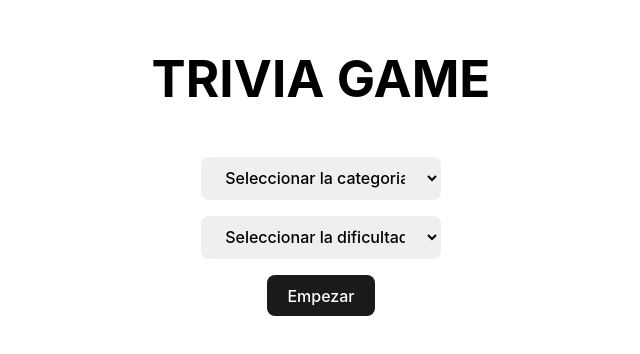
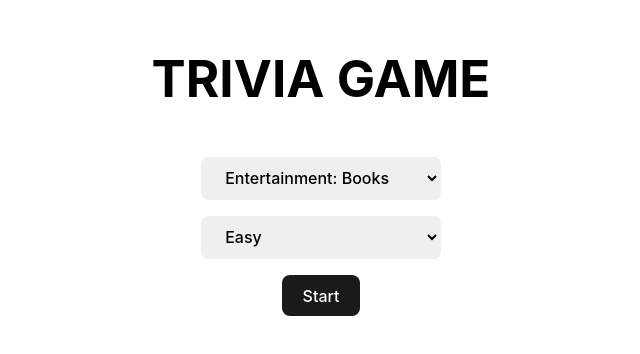
Before and after one commit to ericktucto/triviavue, a Vue app: page / in a window 1280 px wide. Shown: the part 234-588 px from the top of the page, without its empty margins (319-959 px from the left). Built offline with nearby package versions, Linux system fonts and the light colour scheme.

Commit message:
Obteniendo y mostrando las preguntas

```diff
--- a/src/App.vue
+++ b/src/App.vue
@@ -1,10 +1,25 @@
 <script setup>
-import ConfigTrivia from './components/Form/ConfigTrivia.vue';
+import { ref } from "vue";
+import ConfigTrivia from "./components/Form/ConfigTrivia.vue";
+import TriviaGame from "./components/Form/TriviaGame.vue";
 
+const results = ref([]);
+const currentScreen = ref("config");
+
+async function requestQuestions({ category, difficulty }) {
+  let url =
+    "https://opentdb.com/api.php?amount=5&category=:category&difficulty=:difficulty&type=multiple";
+  url = url.replace(":category", category).replace(":difficulty", difficulty);
+  const response = await fetch(url);
+  const data = await response.json();
+  data.results.forEach(r => results.value.push(r));
+  currentScreen.value = 'started';
+}
 </script>
 
 <template>
-  <ConfigTrivia/>
+  <ConfigTrivia @selected-config="requestQuestions" v-if="currentScreen === 'config'" />
+  <TriviaGame :results="results" v-if="currentScreen === 'started'"/>
 </template>
 
 <style scoped>
--- a/src/components/Form/ConfigTrivia.vue
+++ b/src/components/Form/ConfigTrivia.vue
@@ -1,28 +1,28 @@
 <script setup>
 import { ref, defineEmits } from 'vue'
-import { categorias } from './../../datos.json';
+import { categories } from './../../datos.json';
 const emit = defineEmits(['selectedConfig']);
-const dificultad = ref("");
-const categoria = ref("");
+const difficulty = ref("easy");
+const category = ref("10");
 function onSubmit() {
-  emit("selectedConfig", { categoria: categoria.value, dificultad: dificultad.value });
+  emit("selectedConfig", { category: category.value, difficulty: difficulty.value });
 }
 </script>
 
 <template>
   <form @submit.prevent="onSubmit">
     <h1>TRIVIA GAME</h1>
-    <select name="categoria" id="categoria" required v-model="categoria">
-      <option value="" hidden>Seleccionar la categoria</option>
-      <option v-for="categoria, index in categorias" :key="index" :value="index">{{ categoria }}</option>
+    <select name="category" id="category" required v-model="category">
+      <option value="" hidden>Select category</option>
+      <option v-for="c, index in categories" :key="index" :value="index">{{ c }}</option>
     </select>
-    <select name="dificultad" id="dificultad" required v-model="dificultad">
-      <option value="" hidden>Seleccionar la dificultad</option>
-      <option value="easy">Fácil</option>
-      <option value="medium">Medio</option>
-      <option value="hard">Dificil</option>
+    <select name="difficulty" id="difficulty" required v-model="difficulty">
+      <option value="" hidden>Select difficulty</option>
+      <option value="easy">Easy</option>
+      <option value="medium">Medium</option>
+      <option value="hard">Hard</option>
     </select>
-    <button type="submit">Empezar</button>
+    <button type="submit">Start</button>
   </form>
 </template>
 
--- /dev/null
+++ b/src/components/Form/QuestionTrivia.vue
@@ -0,0 +1,74 @@
+<script setup>
+import { ref, defineEmits, defineProps } from "vue";
+const emit = defineEmits(["selectedResponse"]);
+const props = defineProps({
+  question: String,
+  category: String,
+  correctAnswer: String,
+  incorrectAnswers: Array,
+});
+const answers = ref(
+  props.incorrectAnswers
+    .concat([props.correctAnswer])
+    .sort(() => Math.random() - 0.5)
+);
+const response = ref("");
+const name = ref(props.question.replace(/[^a-z0-9]/gi, "-"));
+function onChange(answer) {
+  console.log(response.value == answer)
+  emit("selectedResponse", { response: response.value });
+}
+</script>
+
+<template>
+  <div>
+    <h2>{{ props.category }}</h2>
+    <h3>{{ props.question }}</h3>
+    <div class="answers-container">
+      <label
+        v-for="(answer, index) in answers"
+        :key="index"
+        :class="{ unselected: response != answer, btn: true }"
+      >
+        <input
+          type="radio"
+          :value="answer"
+          @change="onChange(answer)"
+          :name="name.value"
+          v-model="response"
+        />
+        <span v-html="answer"></span>
+      </label>
+    </div>
+  </div>
+</template>
+
+<style scoped>
+div {
+  display: flex;
+  flex-direction: column;
+  row-gap: 1rem;
+  align-items: center;
+}
+h2,
+h3 {
+  margin: 0;
+}
+.answers-container {
+  display: flex;
+  flex-direction: row;
+  white-space: nowrap;
+  column-gap: 1rem;
+}
+.answers-container .btn {
+  border-radius: 2rem;
+}
+.answers-container .btn.unselected {
+  border: #ccc solid 1px;
+  background-color: white;
+  color: black;
+}
+.answers-container input {
+  display: none;
+}
+</style>
--- /dev/null
+++ b/src/components/Form/TriviaGame.vue
@@ -0,0 +1,33 @@
+<script setup>
+import { ref, defineEmits, defineProps } from "vue";
+import QuestionTrivia from "./QuestionTrivia.vue";
+defineProps({
+  results: Array,
+});
+</script>
+
+<template>
+  <form>
+    <QuestionTrivia
+      v-for="q, index in results"
+      :key="index"
+      :category="q.category"
+      :question="q.question"
+      :correct-answer="q.correct_answer"
+      :incorrect-answers="q.incorrect_answers"
+    />
+    <button type="submit">Next</button>
+  </form>
+</template>
+
+<style scoped>
+div {
+  display: flex;
+  flex-direction: column;
+  row-gap: 1rem;
+  align-items: center;
+}
+select {
+  width: 240px;
+}
+</style>
--- a/src/datos.json
+++ b/src/datos.json
@@ -1,4 +1,30 @@
 {
+    "categories": {
+        "9": "General Knowledge",
+        "10": "Entertainment: Books",
+        "11": "Entertainment: Film",
+        "12": "Entertainment: Music",
+        "13": "Entertainment: Musicals & Theatres",
+        "14": "Entertainment: Television",
+        "15": "Entertainment: Video Games",
+        "16": "Entertainment: Board Games",
+        "17": "Science & Nature",
+        "18": "Science: Computers",
+        "19": "Science: Mathematics",
+        "20": "Mythology",
+        "21": "Sports",
+        "22": "Geography",
+        "23": "History",
+        "24": "Politics",
+        "25": "Art",
+        "26": "Celebrities",
+        "27": "Animals",
+        "28": "Vehicles",
+        "29": "Entertainment: Comics",
+        "30": "Science: Gadgets",
+        "31": "Entertainment: Japanese Anime & Manga",
+        "32": "Entertainment: Cartoon & Animations"
+    },
     "categorias": {
         "9": "Conocimientos generales",
         "10": "Entretenimiento: Libros",
--- a/src/style.css
+++ b/src/style.css
@@ -30,7 +30,7 @@ h1 {
   line-height: 1.1;
 }
 
-select, button {
+select, button, .btn {
   border-radius: 8px;
   border: 1px solid transparent;
   padding: 0.6em 1.2em;
@@ -45,7 +45,7 @@ select {
   color: black;
 }
 
-button {
+button, .btn {
   background-color: #1a1a1a;
   color: white;
 }
```
Also changed, not shown: 1 other file (tests, documents, lock files or other folders).
